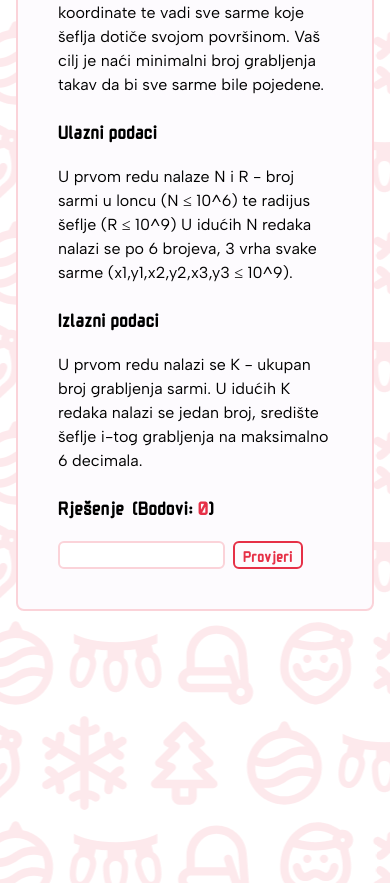
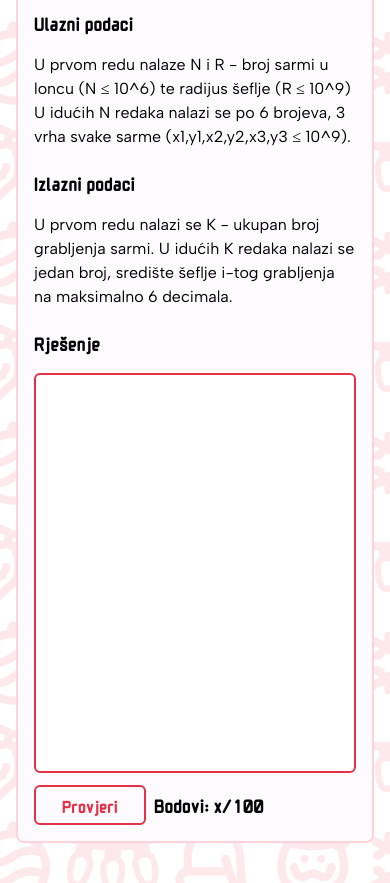
Before and after one commit to x-fer/dosasce-2023-web, a React (Vite) app: page /problem/1 in a window 390 px wide. Shown: the part 847-1730 px from the top of the page. Before the commit the page ends 1498 px from the top, so only its background shows below. Built offline with nearby package versions, Linux system fonts and the light colour scheme; no server answers.

Commit message:
Fix text on main page; extract solution handler to component; fix title padding

```diff
--- a/src/components/Informations.tsx
+++ b/src/components/Informations.tsx
@@ -1,7 +1,7 @@
 const About = () => {
   return (
     <div className="flex w-full flex-col items-center justify-center bg-white pb-8">
-      <div className="w-3/4 p-3 text-xl">
+      <div className="w-full px-8 py-3 text-xl md:w-3/4 md:px-0">
         <p className="paragraph pb-5 pt-5 leading-8 tracking-wide">
           <b className="monomaniac text-2xl tracking-wide">došašće++</b> je online božićno natjecanje inspirirano svima
           nam omiljenim Advent of Codeom. Natjecanje se sastoji od tri kola po tjedan dana, a svaki se tjedan rješava
--- a/src/components/Organisators.tsx
+++ b/src/components/Organisators.tsx
@@ -1,7 +1,7 @@
 const Organisators = () => {
   return (
-    <div className="flex w-full flex-col items-center justify-center bg-white pb-8">
-      <div className="w-3/4 p-3 text-xl">
+    <div className="flex w-full flex-col items-center justify-center bg-white">
+      <div className="w-full px-8 py-3 text-xl md:w-3/4 md:px-0">
         <h2 className="pb-5 pt-5 text-4xl font-extrabold leading-8 tracking-wide">ORGANIZATORI</h2>
         <p className="paragraph pb-5 leading-8 tracking-wide">
           <b className="font-black">X.FER</b> studentska je udruga na Fakultetu elektrotehnike i računarstva nastala s
--- a/src/components/ProblemPage.tsx
+++ b/src/components/ProblemPage.tsx
@@ -7,7 +7,7 @@
       <div className="h-full w-full px-4 py-10 md:px-8 lg:px-10">
         <div className="flex h-full w-full flex-grow flex-col rounded-lg border-2 border-solid border-light-red bg-white">
           {image}
-          <section className="h-full p-10">{children}</section>
+          <section className="h-full p-4 md:p-10">{children}</section>
         </div>
       </div>
     </Background>
--- /dev/null
+++ b/src/components/SolutionBox.tsx
@@ -0,0 +1,68 @@
+import { cn } from '@/utils/utils'
+import { useState } from 'react'
+
+const SolutionBox = ({ problem }: { problem: string }) => {
+  const [rjesenje, setRjesenje] = useState('')
+  const [bodovi, setBodovi] = useState(localStorage.getItem(problem) || 'x')
+  const [isSending, setIsSending] = useState(false)
+
+  const provjeriRjesenje = () => {
+    setIsSending(true)
+    const rjesenjeCode = getRjesenjeCode(rjesenje)
+
+    const base64 = btoa(rjesenjeCode)
+    fetch(import.meta.env.VITE_API_ENDPOINT + '/api/submission/251833970424025088', {
+      method: 'POST',
+      headers: {
+        Authorization: `${localStorage.getItem('SavedLoginToken')}`,
+        'X-Kontestis-Org-Id': '245568648297582592',
+        'Content-Type': 'application/json',
+      },
+      body: JSON.stringify({
+        language: 'python',
+        code: base64,
+      }),
+    })
+      .then(res => res.json())
+      .then(res => {
+        if (res.status === 'OK') {
+          setBodovi('0')
+        }
+      })
+      .finally(() => {
+        setIsSending(false)
+      })
+  }
+
+  const getRjesenjeCode = (rjesenje: string) => {
+    return `print('` + rjesenje + `')`
+  }
+  return (
+    <div className="flex flex-col gap-3 md:flex-row md:gap-2">
+      <textarea
+        id="rjesenje"
+        contentEditable
+        required
+        className="h-[400px] max-w-[400px] resize-none rounded-md border-2 border-solid border-red p-1 md:w-[400px]"
+        onChange={e => setRjesenje(e.target.value)}
+      />
+      <div className="flex flex-row gap-2 text-start md:flex-col md:gap-3">
+        <button
+          type="button"
+          title="Provjeri svoje rješenje"
+          className={cn(
+            'h-10 w-28 rounded-md border-2 border-solid border-red bg-red px-2 text-center text-lg text-white md:h-12 md:w-32 md:text-2xl',
+            (rjesenje.length === 0 || isSending) && 'cursor-not-allowed border-red bg-white text-red'
+          )}
+          onClick={provjeriRjesenje}
+          disabled={rjesenje.length === 0 || isSending}
+        >
+          Provjeri
+        </button>
+        <div className="flex items-center text-xl">Bodovi: {bodovi}/100</div>
+      </div>
+    </div>
+  )
+}
+
+export default SolutionBox
--- a/src/components/Title.tsx
+++ b/src/components/Title.tsx
@@ -7,7 +7,9 @@
     <p
       className={cn(
         className,
-        type === 'title' ? 'text-2xl md:text-4xl lg:text-5xl' : 'text-xl md:text-2xl lg:text-3xl'
+        type === 'title'
+          ? 'mb-6 text-3xl md:mb-10 md:text-4xl lg:text-5xl'
+          : 'mb-4 mt-5 text-xl md:text-2xl lg:text-3xl'
       )}
     >
       {children}
--- a/src/screens/problems/FirstProblem.tsx
+++ b/src/screens/problems/FirstProblem.tsx
@@ -1,57 +1,13 @@
 import { Sarme, Title } from '@/components'
 import ProblemPage from '@/components/ProblemPage'
-import { cn } from '@/utils/utils'
-import { useEffect, useState } from 'react'
+import SolutionBox from '@/components/SolutionBox'
 
 const FirstProblem = () => {
   const sarme = <img src={Sarme} alt="Sarme" className=" w-full rounded-t-md" />
 
-  const [rjesenje, setRjesenje] = useState('')
-  const [bodovi, setBodovi] = useState(localStorage.getItem('prob1') || '')
-
-  const provjeriRjesenje = () => {
-    const rjesenjeCode = getRjesenjeCode(rjesenje)
-
-    const base64 = btoa(rjesenjeCode)
-    fetch(import.meta.env.VITE_API_ENDPOINT + '/api/submission/251833970424025088', {
-      method: 'POST',
-      headers: {
-        Authorization: `${localStorage.getItem('SavedLoginToken')}`,
-        'X-Kontestis-Org-Id': '245568648297582592',
-        'Content-Type': 'application/json',
-      },
-      body: JSON.stringify({
-        language: 'python',
-        code: base64,
-      }),
-    })
-      .then(res => res.json())
-      .then(res => {
-        if (res.status === 'OK') {
-          localStorage.setItem('prob1', res)
-          setBodovi(res)
-        }
-      })
-  }
-
-  const getRjesenjeCode = (rjesenje: string) => {
-    return `print('` + rjesenje + `')`
-  }
-
-  useEffect(() => {
-    if (localStorage.getItem('prob1')) {
-      setBodovi(localStorage.getItem('prob1') || '0')
-    } else {
-      localStorage.setItem('prob1', '0')
-      setBodovi('0')
-    }
-  }, [])
-
   return (
     <ProblemPage image={sarme}>
-      <Title type="title" className="mb-10">
-        Sarme
-      </Title>
+      <Title type="title">Sarme</Title>
       <p className="paragraph">
         Ivan je napokon dočekao Božićnu sarmu. Ove je godine nagovorio mamu da skuha baš puno sarmi. Nakon što su svi
         otišli spavati on je otišao u kuhinju, uzeo šeflju i krenuo trpati sarme u svoj tanjur, no nakon nekog vremena
@@ -64,48 +20,20 @@
         šeflju na neke realne koordinate te vadi sve sarme koje šeflja dotiče svojom površinom. Vaš cilj je naći
         minimalni broj grabljenja takav da bi sve sarme bile pojedene.
       </p>
-      <Title type="subtitle" className="mb-5 mt-5">
-        Ulazni podaci
-      </Title>
+      <Title type="subtitle">Ulazni podaci</Title>
       <p className="paragraph">
         U prvom redu nalaze N i R - broj sarmi u loncu (N ≤ 10^6) te radijus šeflje (R ≤ 10^9) U idućih N redaka nalazi
         se po 6 brojeva, 3 vrha svake sarme (x1,y1,x2,y2,x3,y3 ≤ 10^9).
       </p>
-
-      <Title type="subtitle" className="mb-5 mt-5">
-        Izlazni podaci
-      </Title>
+      <Title type="subtitle">Izlazni podaci</Title>
       <p className="paragraph">
         U prvom redu nalazi se K - ukupan broj grabljenja sarmi. U idućih K redaka nalazi se jedan broj, središte šeflje
         i-tog grabljenja na maksimalno 6 decimala.
       </p>
 
-      <div className="flex ">
-        <Title type="subtitle" className="mb-5 mt-5">
-          Rješenje
-        </Title>
-        <p className="mb-5 ml-2 mt-5 text-xl md:text-2xl lg:text-3xl">
-          (Bodovi: <span className="text-red">{bodovi}</span>)
-        </p>
-      </div>
+      <Title type="subtitle">Rješenje</Title>
 
-      <input
-        id="rjesenje"
-        className=" rounded-md border-2 border-solid border-light-red px-1"
-        onChange={e => setRjesenje(e.target.value)}
-      />
-      <button
-        type="button"
-        title="Provjeri svoje rješenje"
-        className={cn(
-          'ml-2 h-7  rounded-md border-2 border-solid border-red bg-red px-2 text-center text-white',
-          rjesenje.length === 0 && 'cursor-not-allowed border-red bg-white text-red'
-        )}
-        onClick={provjeriRjesenje}
-        disabled={rjesenje.length === 0}
-      >
-        Provjeri
-      </button>
+      <SolutionBox problem="zad1" />
     </ProblemPage>
   )
 }
```
